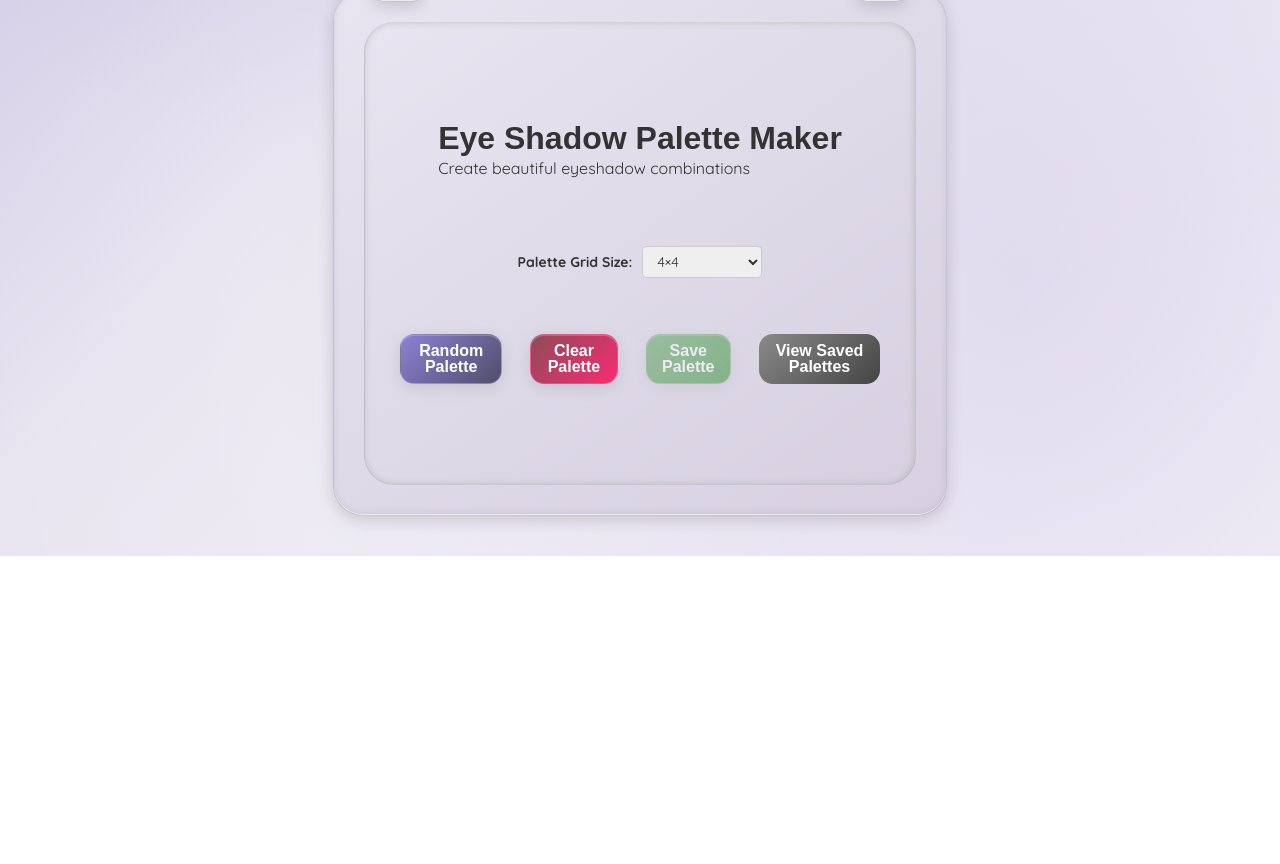
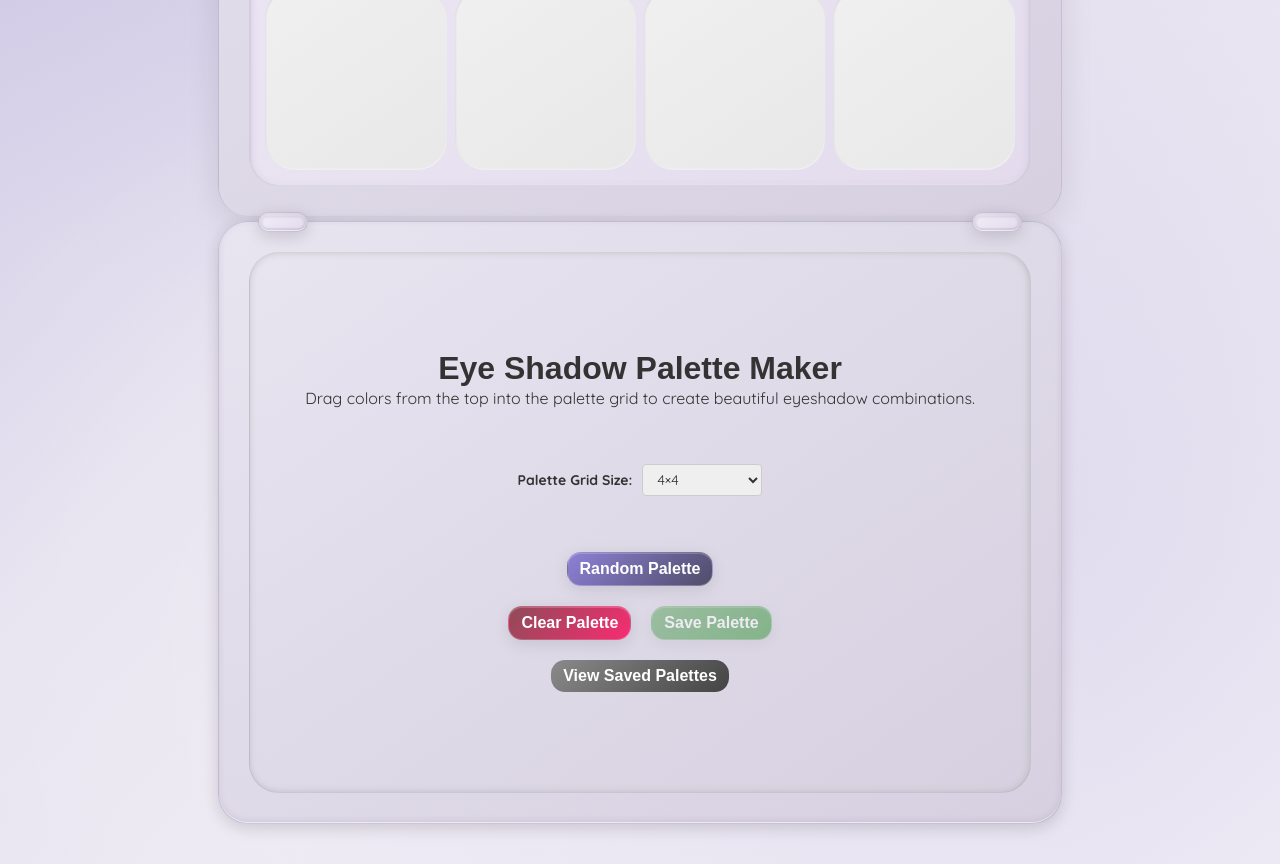
Before and after one commit to ktocdev/eye-shadow-palette-maker, a Vue app: page / in a window 1280 px wide. Shown: the part 840-1704 px from the top of the page. Before the commit the page ends 1396 px from the top, so only its background shows below. Built offline with nearby package versions, Linux system fonts and the light colour scheme; a web font is replaced by a local one.

Commit message:
ESPM-13 - more mobile ux

```diff
--- a/components/SwatchesExplorer.vue
+++ b/components/SwatchesExplorer.vue
@@ -133,7 +133,7 @@ const isGridFull = computed(() => {
           <div class="palette-lid__inner">
             <div class="app-info">
               <h1>Eye Shadow Palette Maker</h1>
-              <p>Create beautiful eyeshadow combinations</p>
+              <p>Drag colors from the top into the palette grid to create beautiful eyeshadow combinations.</p>
             </div>
 
             <GridControls
@@ -180,10 +180,23 @@ const isGridFull = computed(() => {
   position: relative;
 }
 
+.app-info {
+  margin: 0 20px;
+  text-align: center;
+}
+
+.app-info p {
+  margin-bottom: 0;
+}
+
 @media (min-width: 769px) {
   .swatches-explorer,
   .main-content {
     padding: 20px;
   }
+
+  .app-info {
+    margin: 0 40px;
+  }
 }
 </style>
--- a/components/grid/GridCell.vue
+++ b/components/grid/GridCell.vue
@@ -94,8 +94,6 @@ onMounted(() => {
 @media (min-width: 1024px) {
   .grid-cell {
     border-radius: var(--radius-xl);
-    height: 124px;
-    width: 124px;
   }
 }
 </style>
--- a/components/grid/GridControls.vue
+++ b/components/grid/GridControls.vue
@@ -33,7 +33,8 @@ const handleSizeChange = (event) => {
 .grid-controls {
   align-items: center;
   display: flex;
-  gap: 8px;
+  flex-direction: column;
+  gap: 12px;
 }
 
 .grid-controls label {
--- a/components/grid/PaletteSwatch.vue
+++ b/components/grid/PaletteSwatch.vue
@@ -143,7 +143,7 @@ const onMiniSwatchTouchEnd = (e) => {
   color: #f8f9fa;
 }
 
-@media (min-width: 1024px) {
+@media (min-width: 769px) {
   .palette-swatch {
     border-radius: var(--radius-xl);
   }
--- a/components/shared/PaletteControls.vue
+++ b/components/shared/PaletteControls.vue
@@ -36,14 +36,17 @@ const emit = defineEmits(['clear', 'randomize', 'open-save-modal', 'view-saved-p
 /* Component-specific responsive layout */
 .palette-controls {
   display: flex;
-  gap: 8px;
+  align-items: center;
+  justify-content: center;
+  flex-wrap: wrap;
+  gap: 10px;
+  max-width: 264px;
 }
 
-@media (min-width: 481px) {
+@media (min-width: 600px) {
   .palette-controls {
     flex-direction: row;
-    gap: 28px;
-    max-width: 480px;
+    gap: 20px;
   }
 }
 
--- a/styles/shared.css
+++ b/styles/shared.css
@@ -336,12 +336,14 @@ h1 {
   flex-direction: column;
   gap: 16px;
   align-items: center;
+  max-width: 264px;
 }
 
 @media (min-width: 600px) {
   .palette-lid__inner {
     padding: 40px 15px;
     gap: 32px;
+    max-width: none;
   }
 }
 
```
